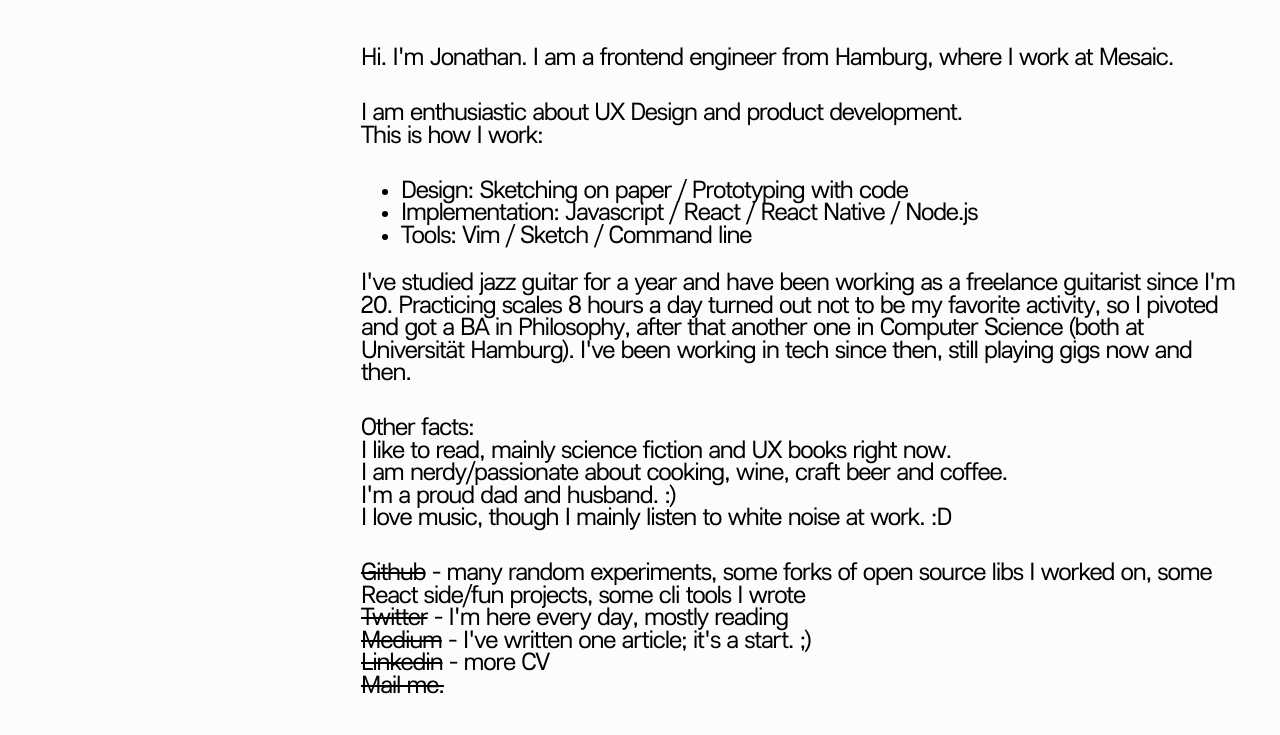
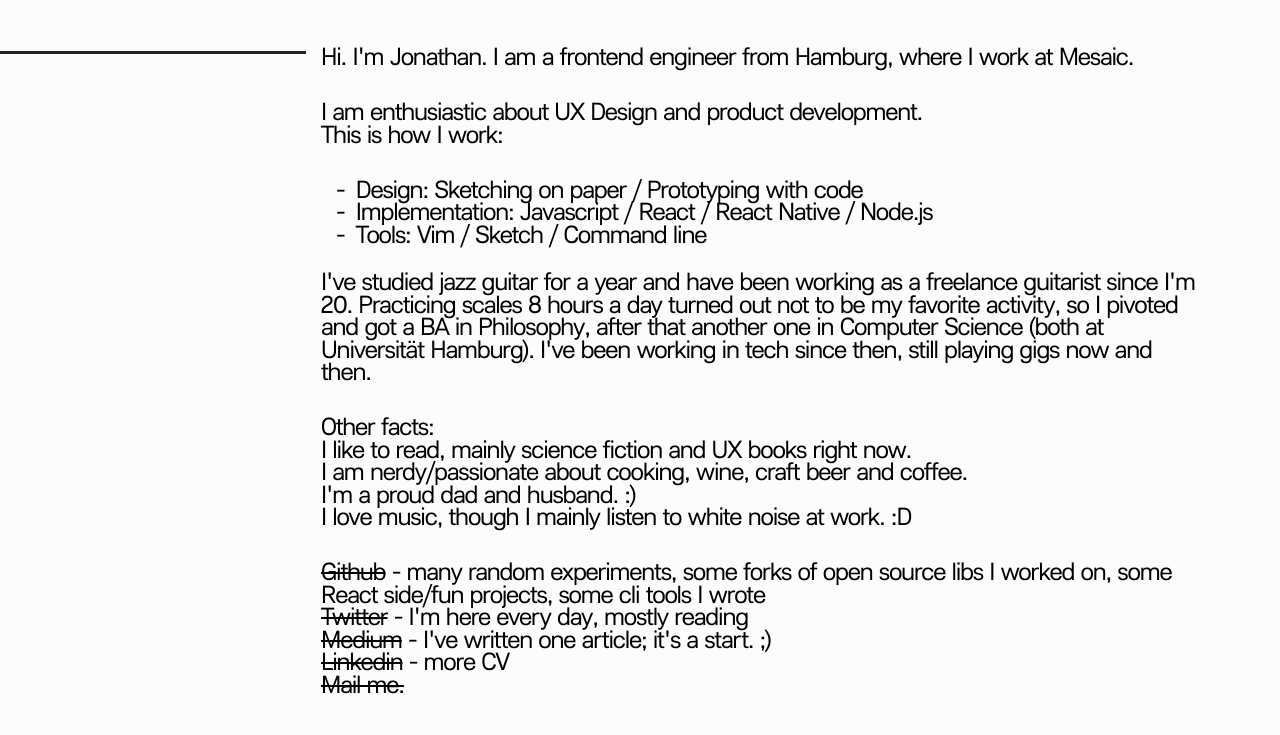
Before and after one commit to jonathanewerner/jonathanewerner.github.io, a plain HTML site: page index.html in a window 1280 px wide. Drawn offline with Linux system fonts and the light colour scheme; files whose address does not match are found by name.

Commit message:
funny line

```diff
--- a/index.html
+++ b/index.html
@@ -23,7 +23,8 @@
     </script>
 </head>
 <body>
-  <main>
+  <div id="funny-line"></div>
+  <div id="main">
   <p>Hi. I'm Jonathan. I am a frontend engineer from Hamburg, where I work at Mesaic.</p>
   <p>I am enthusiastic about UX Design and product development.<br>This is how I work: </p>
     <ul>
@@ -44,7 +45,6 @@
       <a href="https://medium.com/@glasmeyer">Medium</a> - I've written one article; it's a start. ;)<br />
       <a href="https://www.linkedin.com/in/jonathanewerner">Linkedin</a> - more CV<br />
       <a href="mailto:glasmeyer@posteo.de">Mail me.</a>
-    </p>
-  </main>
+  </div>
 </body>
 </html>
--- a/style.css
+++ b/style.css
@@ -19,15 +19,32 @@ body {
   background: rgb(252, 252, 252);
 }
 
-main {
+#main {
   margin: 20px 0px 0;
+  position: relative;
+  padding-left: 15px;
 }
 
 @media only screen and (min-width: 700px) {
-  main {
+  #funny-line {
+    display: block;
+    position: fixed;
+    top: 51px;
+    width: 60%;
+    height: 3px;
+    left: 0;
+    z-index: -1;
+    right: 0;
+    bottom: 22px;
+    background: #222;
+  }
+
+  #main {
+    background: rgb(252, 252, 252);
     position: absolute;
     right: 0px;
     margin: 40px 40px 0;
+    padding-right: 40px;
     max-width: 60ch;
   }
 }
@@ -47,4 +64,18 @@ a {
   color: black;
   text-decoration: line-through;
 }
-ul { margin-top: 0;}
+
+ul {
+  padding-left: 20px;
+  margin-top: 0;
+  list-style: none;
+  /* margin: 0; */
+}
+li {
+  margin: 0;
+}
+li:before {
+  position: relative;
+  left: -5px;
+  content: "- ";
+}
```
